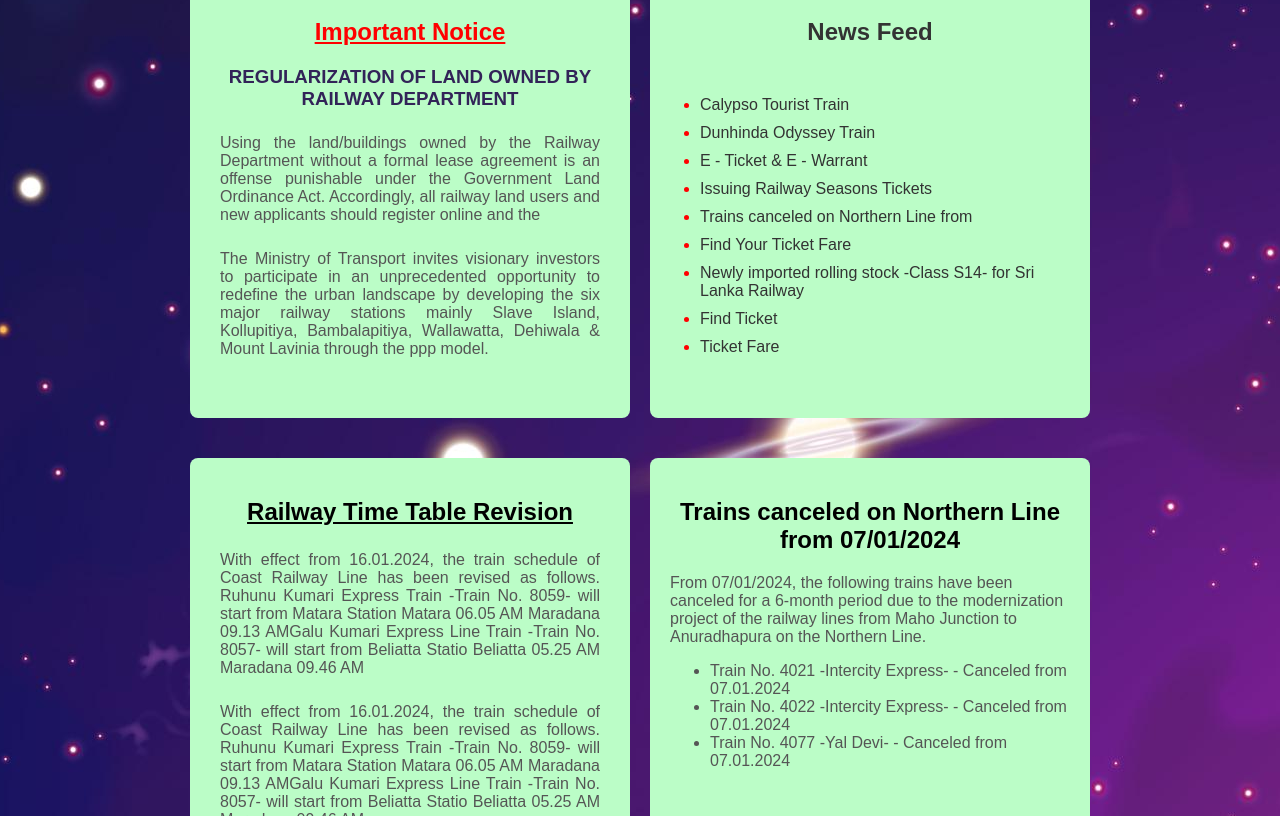
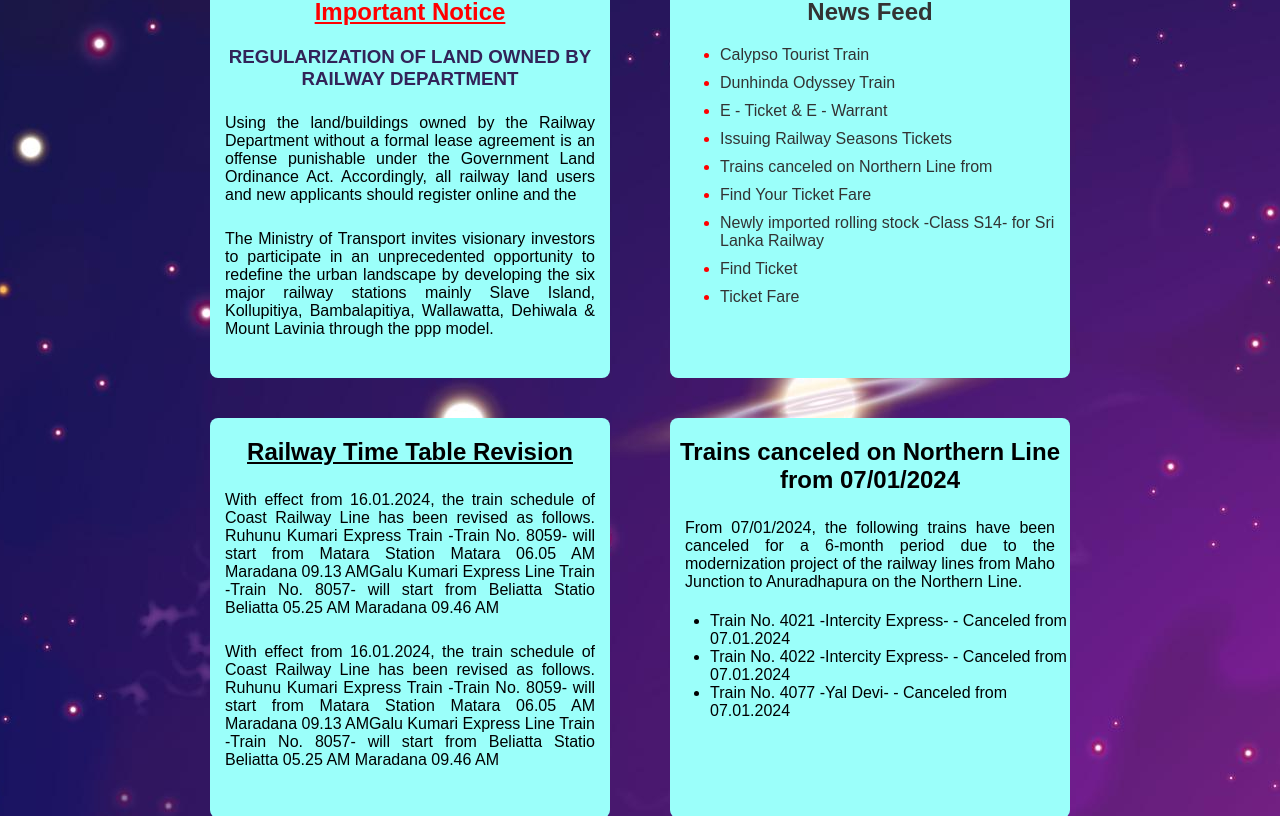
Before and after one commit to nilupul-madhusanka/sri-lanka-railway-by-nms, a React (Create React App) app: page / in a window 1280 px wide. Shown: the part 484-1300 px from the top of the page. Built offline with nearby package versions, Linux system fonts and the light colour scheme.

Commit message:
Update styles.css

```diff
--- a/src/components/styles.css
+++ b/src/components/styles.css
@@ -13,7 +13,7 @@
   display: flex;
   justify-content: space-between;
   align-items: center;
-  background-color: rgb(183, 215, 196);
+  background-color: rgb(212, 255, 229);
   padding: 5px 0;
   position: relative;
 }
@@ -37,6 +37,7 @@
 .header-list ul li a {
   color: rgb(0, 0, 0);
   text-decoration: none;
+  font-weight: bold;
 }
 
 .header-list ul li a:hover{
@@ -51,12 +52,12 @@
 .menu-icon img {
   width: 30px;
 }
-@media(min-width: 1000px){
+@media(min-width: 1024px){
   header{
     overflow-x: hidden;
   }
 }
-@media (max-width: 1000px) {
+@media (max-width: 1024px) {
   .header-list {
       display: none;
   }
@@ -155,17 +156,51 @@
 .important-links ul li a:hover{
   color: aqua;
 }
-
-@media (max-width: 300px){
+@media (max-width: 425px){
   header{
-    overflow-x: hidden;
+    overflow-y: hidden;
   }
   .search-bar{
+    position: relative;
     margin-top: 21px;
-    margin-right: -100px;
+    margin-right: -150px;
+  }
+  .search-bar form button{
+    position: relative;
+    top: 40px;
+    right: 190px;
   }
 }
-
+@media (max-width: 375px){
+  header{
+    overflow-y: hidden;
+  }
+  .search-bar{
+    position: relative;
+    margin-top: 21px;
+    margin-right: -150px;
+  }
+  .search-bar form button{
+    position: relative;
+    top: 40px;
+    right: 190px;
+  }
+}
+@media (max-width: 320px){
+  header{
+    overflow-y: hidden;
+  }
+  .search-bar{
+    width: 190px;
+    margin-top: 21px;
+    margin-right: -150px;
+  }
+  .search-bar form button{
+    position: relative;
+    top: 40px;
+    right: 190px;
+  }
+}
 .search-bar {
   position: absolute;
   top: 83px;
@@ -246,21 +281,14 @@
   background-color: #4cbcf4;
   color: rgb(0, 0, 0);
 }
-.container1 {
-  display: flex;
-  justify-content: center;
-  gap: 20px;
-}
-.container2 {
+.container1, .container2 {
   display: flex;
   justify-content: center;
   gap: 20px;
 }
 .box {
-  background-color: #bbfdc7;
-  margin-top: 20px;
-  margin-bottom: 20px;
-  padding: 20px;
+  background-color: #9bfffa;
+  margin: 20px 20px;
   border-radius: 8px;
   width: 400px;
   height: 400px;
@@ -275,8 +303,8 @@
   color: #322358;
 }
 .notice-section p{
-  color: #555;
-  padding: 5px 10px;
+  color: #000000;
+  padding: 5px 15px;
   text-align: justify;
 }
 
@@ -286,11 +314,11 @@
 }
 
 .news-feed ul {
-  padding: 30px;
+  margin: 10px;
 }
 
 .news-feed ul li {
-  margin-bottom: 10px;
+  margin-top: 10px;
 }
 .news-feed ul li::marker{
 color: #ff0000;
@@ -310,16 +338,18 @@
   text-decoration: underline;
 }
 .time-table p{
-  color: #555555;
-  padding: 5px 10px;
+  color: #000000;
+  padding: 5px 15px;
   text-align: justify;
 }
 .train-cancel h2{
   color: #000000;
   text-align: center;
 }
-.train-cancel p, ul{
-  color: #555555;
+.train-cancel p{
+  padding: 5px 15px;
+  text-align: justify;
+  color: #000000;
 }
 .pagination {
   display: flex;
@@ -330,6 +360,7 @@
 .pagination a {
   margin: 0 5px;
   text-decoration: none;
+  font-weight: bold;
   color: #ffffff;
   padding: 8px 12px;
   border-radius: 4px;
@@ -349,6 +380,7 @@
 footer {
   background-color: rgb(183, 215, 196);
   color: rgb(0, 0, 0);
+  font-weight: bold;
   text-align: center;
   margin: 0;
   padding: 5px 0;
@@ -362,7 +394,7 @@
   padding: 20px 0;
   max-width: 800px;
   text-align: left;
-  background-color:rgb(254, 234, 198);
+  background-color:rgb(253, 242, 221);
   border-radius: 10px;
   box-shadow: 0 0 10px rgba(0, 0, 0, 0.1);
 }
@@ -403,7 +435,7 @@
   padding: 20px;
   max-width: 800px;
   text-align: left;
-  background-color:rgb(254, 234, 198);
+  background-color:rgb(253, 242, 221);
   border-radius: 10px;
   box-shadow: 0 0 10px rgba(0, 0, 0, 0.1);
 }
@@ -458,7 +490,7 @@
   padding: 20px;
   max-width: 800px;
   text-align: left;
-  background-color:rgb(254, 234, 198);
+  background-color:rgb(253, 242, 221);
   border-radius: 10px;
   box-shadow: 0 0 10px rgba(0, 0, 0, 0.1);
 }
@@ -514,7 +546,7 @@
   padding: 20px;
   max-width: 800px;
   text-align: left;
-  background-color:rgb(254, 234, 198);
+  background-color:rgb(253, 242, 221);
   border-radius: 10px;
   box-shadow: 0 0 10px rgba(0, 0, 0, 0.1);
 }
```
